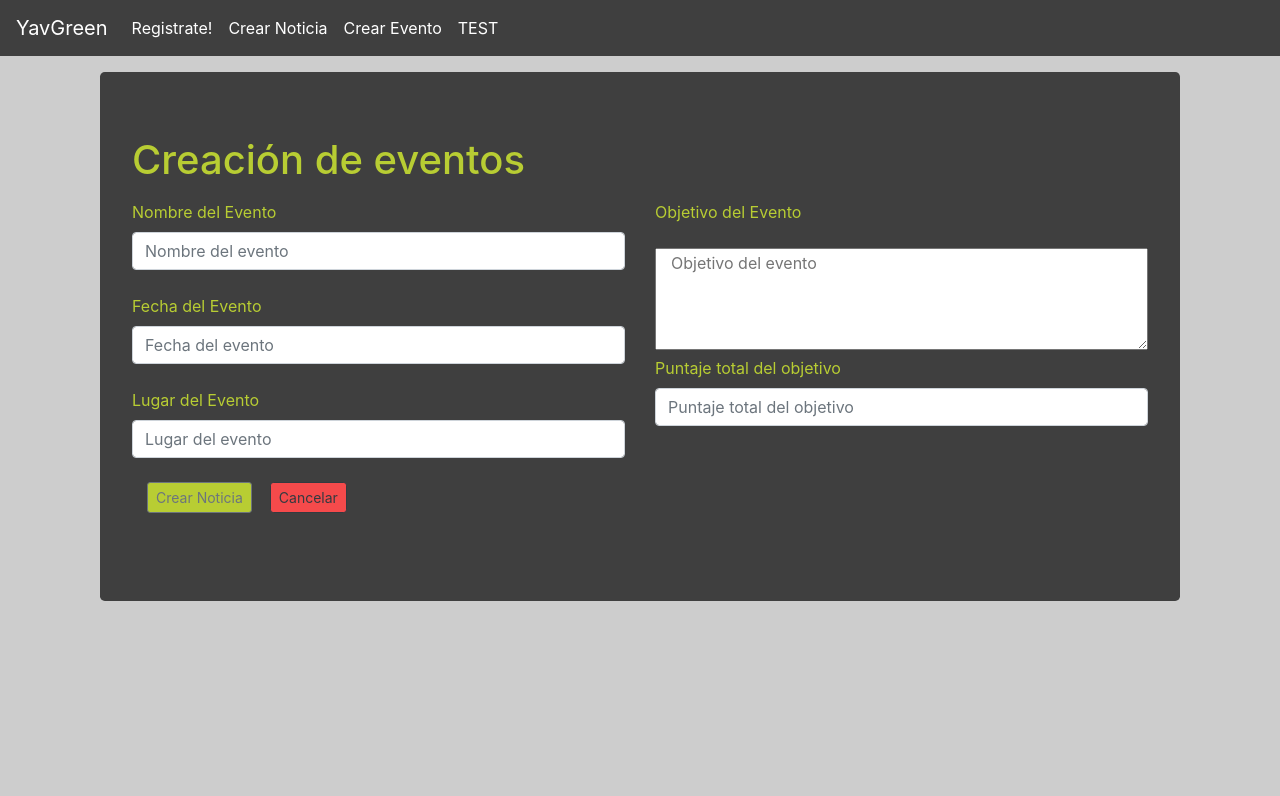
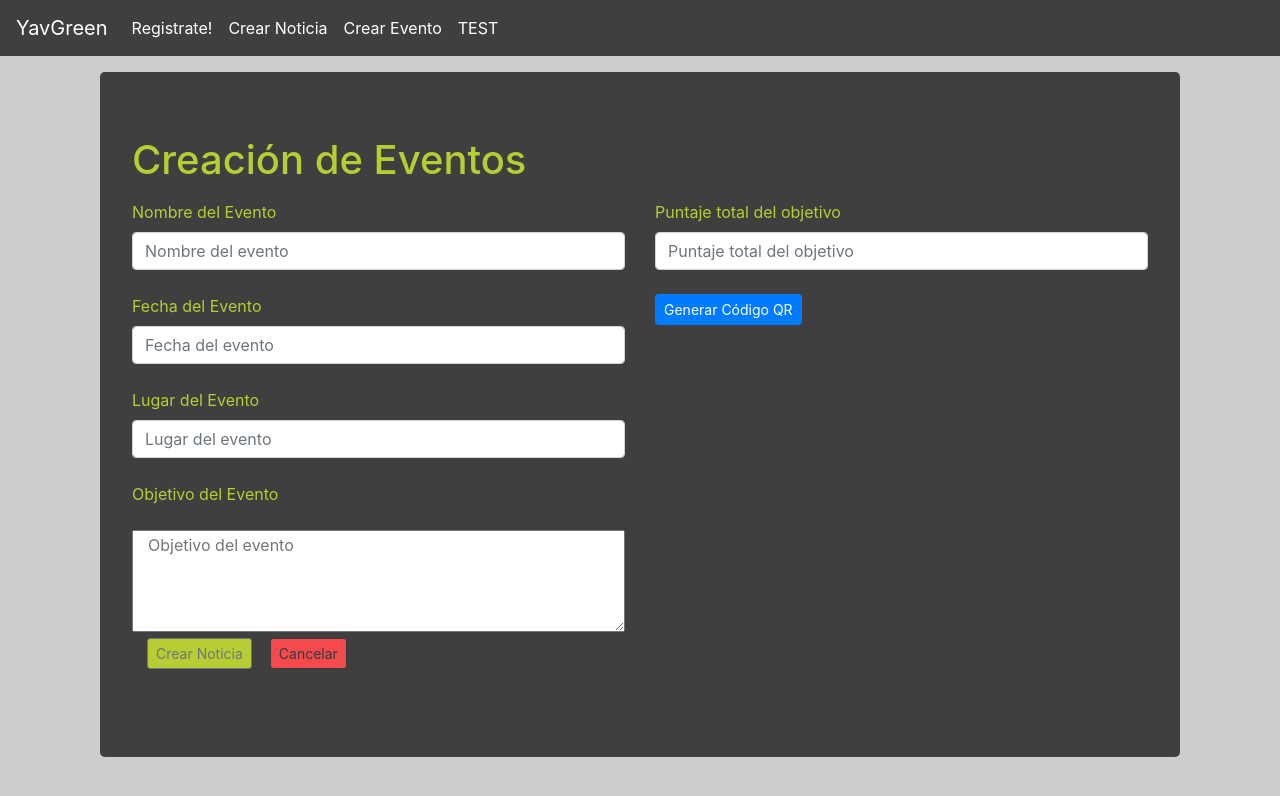
Before and after one commit to BX41FORCE/YavGren-Proyecto-5-Semestre, an Angular app in the folder YavGreen/: page /crear_evento in a window 1280 px wide. Shown: the top 796 px of the page. Built offline with nearby package versions, Linux system fonts and the light colour scheme; what ngx-qrcode2 would draw is missing.

Commit message:
Modificación de Código QR

```diff
--- a/YavGreen/src/app/crear-evento/crear-evento.component.html
+++ b/YavGreen/src/app/crear-evento/crear-evento.component.html
@@ -1,11 +1,10 @@
 <div class="col-12 order-md-1">
     <div class="jumbotron" style="color: #B8CD33;background-color: #3F3F3F;">
-        <h1 class="mb-3">Creación de eventos</h1>
-        <form class="form-signin">
+        <h1 class="mb-3">Creación de Eventos</h1>
         <div class="row">
             <div class="col">
                 <label for="titulo">Nombre del Evento</label>
-                    <input type="text" class="form-control col" placeholder="Nombre del evento" value="" required>
+                <input type="text" class="form-control col" placeholder="Nombre del evento" [(ngModel)]="titulo" value="" required>
                 <br />
                 <label for="fecha">Fecha del Evento</label>
                 <input type="text" class="form-control col" placeholder="Fecha del evento" value="" required>
@@ -13,26 +12,28 @@
                 <label for="lugar">Lugar del Evento</label>
                 <input type="text" class="form-control col" placeholder="Lugar del evento" value="" required>
                 <br />
+                <label for="objetivo">Objetivo del Evento</label>
+                <p></p>
+                <textarea class="col" placeholder="Objetivo del evento" cols="40" rows="4" style="resize: both;"></textarea>
+                <br />
             </div>
             <div class="col">
-                    <label for="objetivo">Objetivo del Evento</label>
+                <label for="puntaje">Puntaje total del objetivo</label>
+                <input type="number" class="form-control col" placeholder="Puntaje total del objetivo" [(ngModel)]="qrcodename" value="" required>
+                <br />
+                <button class="btn btn-lg btn-primary btn-sm" (click)="generateQRCode() ">Generar Código
+                    QR</button>
+                <ngx-qrcode *ngIf="display " id="qrCodeImage " [qrc-element-type]="elementType " [qrc-value]="value ">
+                </ngx-qrcode>
                 <p></p>
-                    <textarea class="col" placeholder="Objetivo del evento" cols="40" rows="4"
-                        style="resize: both;"></textarea>
-                    <br />
-                    <label for="puntaje">Puntaje total del objetivo</label>
-                    <input type="number" class="form-control col" placeholder="Puntaje total del objetivo" value="" required>
-                    <br />
+                <a [href]="href " *ngIf="display " (click)="downloadImage() " download>Descargar Imagen</a>
             </div>
         </div>
-        </form>
-        <div class="row col-6">
-            <div class="col">
-                <button class="btn btn-lg btn-outline-secondary btn-sm" style="background-color: #B8CD33;"
-                    type="submit">Crear Noticia</button>
-                <button class="btn btn-outline-white btn-sm" disabled></button>
-                <button class="btn btn-lg btn-outline-dark btn-sm" style="background-color: #F54A4B;"
-                    type="submit">Cancelar</button>
+        <div class="row col-6 ">
+            <div class="col ">
+                <button class="btn btn-lg btn-outline-secondary btn-sm " style="background-color: #B8CD33; " type="submit ">Crear Noticia</button>
+                <button class="btn btn-outline-white btn-sm " disabled></button>
+                <button class="btn btn-lg btn-outline-dark btn-sm " style="background-color: #F54A4B; " type="submit ">Cancelar</button>
             </div>
         </div>
         <br />
--- a/YavGreen/src/app/crear-evento/crear-evento.component.ts
+++ b/YavGreen/src/app/crear-evento/crear-evento.component.ts
@@ -6,7 +6,27 @@ import { Component, OnInit } from '@angular/core';
   styleUrls: ['./crear-evento.component.css']
 })
 export class CrearEventoComponent implements OnInit {
-
+  titulo : string;
+  qrcodename : number;
+  title = 'generate-qrcode';
+  elementType: 'url' | 'canvas' | 'img' = 'url';
+  value: string;
+  display = false;
+  href : string;
+  generateQRCode(){
+    if(this.qrcodename == null || this.titulo == null){
+      alert("Los campos deben estar llenos");
+      this.display = false;
+      return;
+    }
+    else{
+      this.value = this.titulo+"\n"+this.qrcodename.toString();
+      this.display = true;
+    }
+  }
+  downloadImage(){
+    this.href = document.getElementsByTagName('img')[0].src;
+  }
   constructor() { }
 
   ngOnInit() {
--- a/YavGreen/src/app/test/test.component.html
+++ b/YavGreen/src/app/test/test.component.html
@@ -2,9 +2,10 @@
 
 <!--The content below is only a placeholder and can be replaced.-->
 <div style="text-align:center">
-    <input type="text" placeholder="Enter name to generate QR Code" [(ngModel)]="qrcodename"><br>
+    <input type="text" placeholder="Nombre del Evento" [(ngModel)]="titulo"><br>
+    <input type="number" placeholder="Enter name to generate QR Code" [(ngModel)]="qrcodename"><br>
     <button (click)="generateQRCode()">Generate QR Code</button>
-    <ngx-qrcode *ngIf="display" id="qrCodeImage" [qrc-element-type]="elementType" [qrc-value] = "value">
+    <ngx-qrcode *ngIf="display" id="qrCodeImage" [qrc-element-type]="elementType" [qrc-value]="value">
     </ngx-qrcode><br>
     <a [href]="href" *ngIf="display" (click)="downloadImage()" download>Download Image</a>
-  </div>
+</div>
--- a/YavGreen/src/app/test/test.component.ts
+++ b/YavGreen/src/app/test/test.component.ts
@@ -7,26 +7,27 @@ import { Component, OnInit } from '@angular/core';
 })
 export class TestComponent implements OnInit {
 
-  qrcodename : string;
+  /*titulo : string;
+  qrcodename : number;
   title = 'generate-qrcode';
   elementType: 'url' | 'canvas' | 'img' = 'url';
   value: string;
   display = false;
   href : string;
   generateQRCode(){
-    if(this.qrcodename == ''){
+    if(this.qrcodename.toString() == ''){
       this.display = false;
       alert("Please enter the name");
       return;
     }
     else{
-      this.value = this.qrcodename;
+      this.value = this.titulo+"\n"+this.qrcodename.toString();
       this.display = true;
     }
   }
   downloadImage(){
     this.href = document.getElementsByTagName('img')[0].src;
-  }
+  }*/
 
 
 
```
Lines whose indentation alone changed are shown as unchanged.
